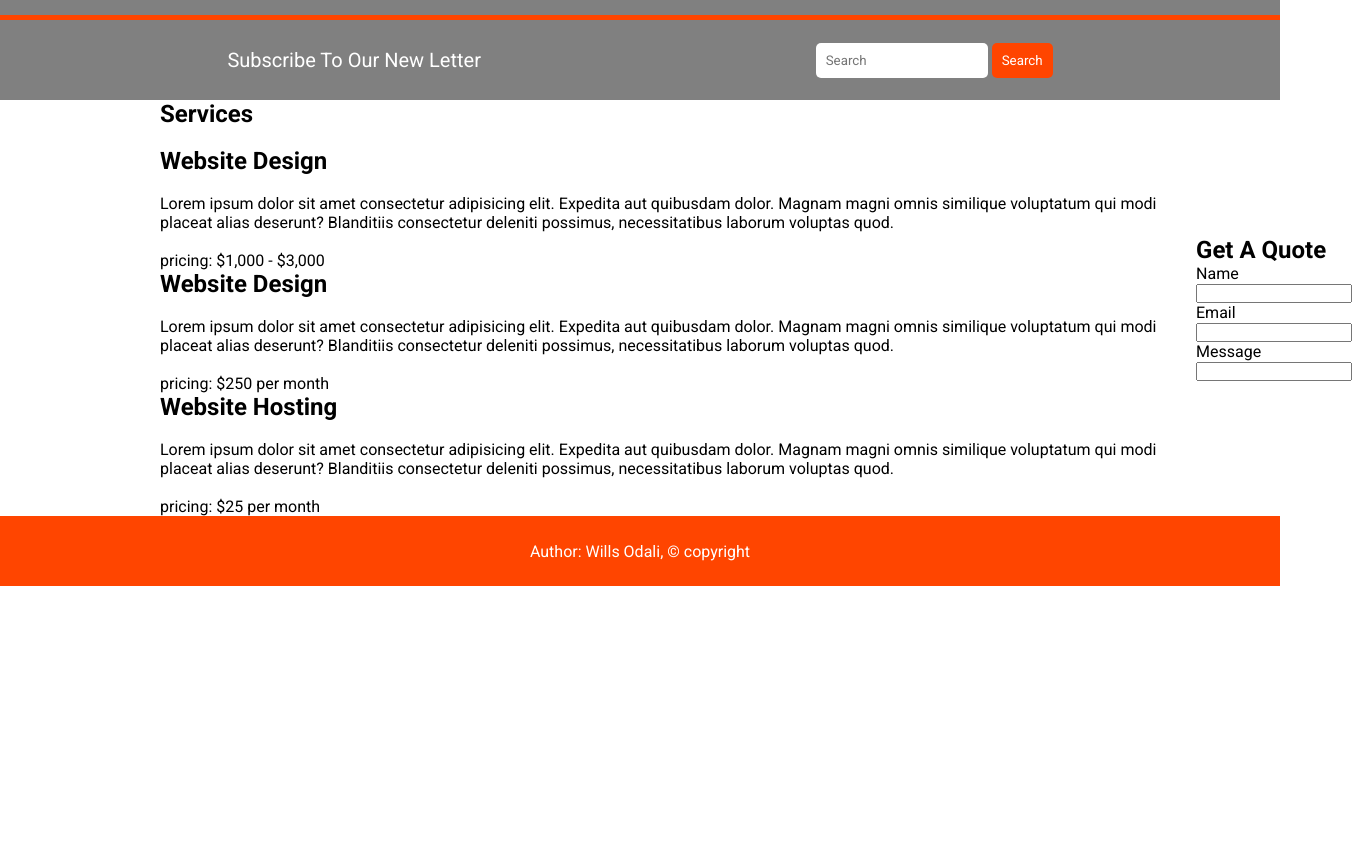
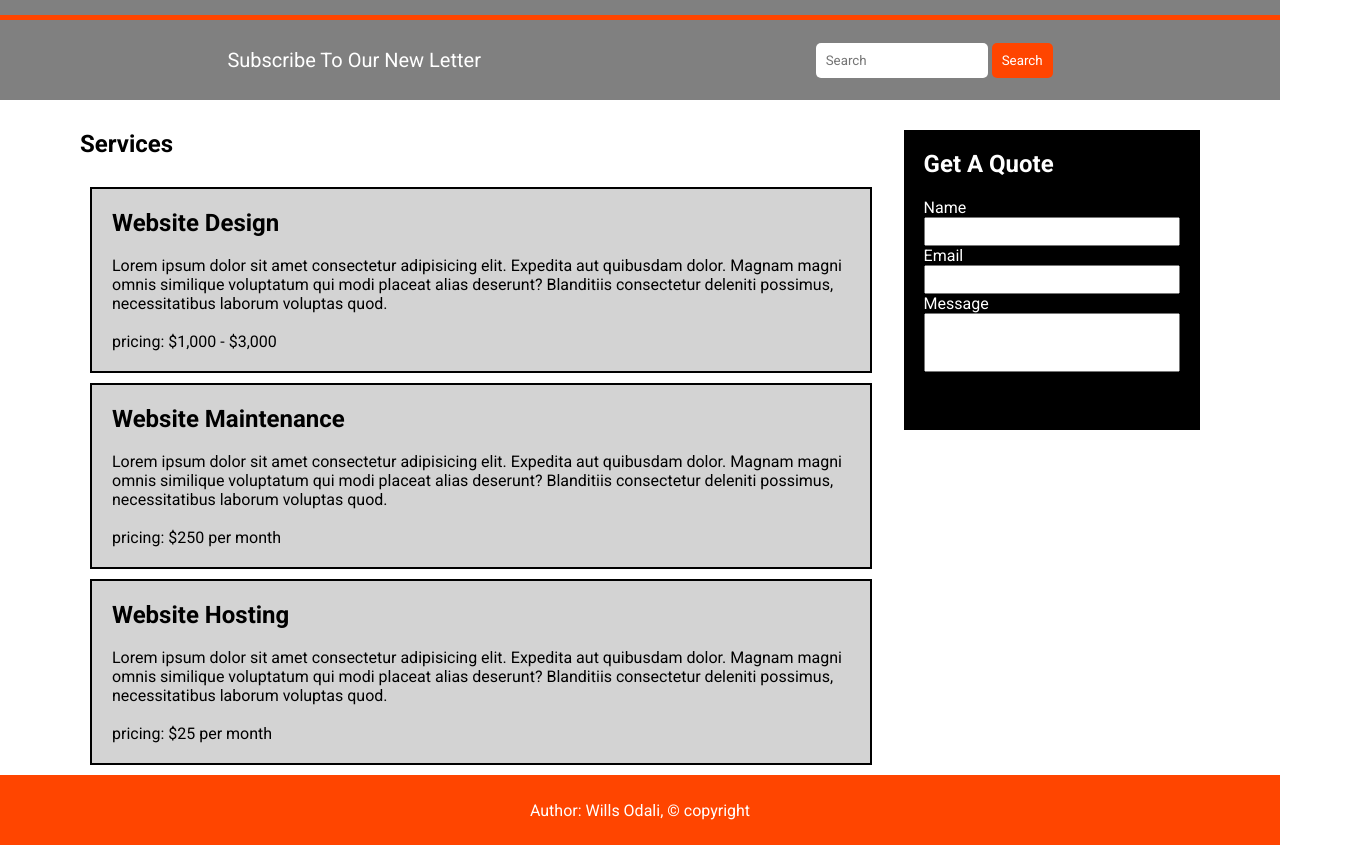
Before and after one commit to sirwills/acme, a plain HTML site: page service.html in a window 1280 px wide. Shown: the part 60-905 px from the top of the page, 1360 px wide, since content can reach past the window. Before the commit the page ends 800 px from the top, so only its background shows below. Drawn offline with Linux system fonts and the light colour scheme.

Commit message:
modiefied service page with css and added a form to the service page

```diff
--- a/service.html
+++ b/service.html
@@ -37,9 +37,9 @@
 
 
     <div class="main">
-        <div class="service-card">
-            <h2>Services</h2><br>
-            <div>
+        <div class="servtext">
+            <h2 >Services</h2><br>
+            <div class="service-fee">
 
                 <h2>Website Design</h2> <br>
                 <p>Lorem ipsum dolor sit amet consectetur adipisicing elit. Expedita aut quibusdam dolor. Magnam magni omnis similique voluptatum qui modi placeat alias deserunt? Blanditiis consectetur deleniti possimus, necessitatibus laborum voluptas quod.</p>
@@ -50,35 +50,46 @@
 
 
 
-            <div>
+            <div class="service-fee">
 
-                <h2>Website Design</h2> <br>
+                <h2>Website Maintenance</h2> <br>
                 <p>Lorem ipsum dolor sit amet consectetur adipisicing elit. Expedita aut quibusdam dolor. Magnam magni omnis similique voluptatum qui modi placeat alias deserunt? Blanditiis consectetur deleniti possimus, necessitatibus laborum voluptas quod.</p>
 
                 <br><p>pricing: $250 per  month</p>
 
             </div>
-            <h2>Website Hosting</h2> <br>
+
+
+            <div class="service-fee">
+                <h2>Website Hosting</h2> <br>
                 <p>Lorem ipsum dolor sit amet consectetur adipisicing elit. Expedita aut quibusdam dolor. Magnam magni omnis similique voluptatum qui modi placeat alias deserunt? Blanditiis consectetur deleniti possimus, necessitatibus laborum voluptas quod.</p>
                 <br><p>pricing: $25 per  month</p>
 
 
-            <div>
+            </div>
 
-            </div>
+
         </div>
 
-        <div>
+        <div class="form-card">
+
             <h2>Get A Quote</h2>
-            <form action="">
-                <label for="name">Name</label>
-                <input type="text"><br>
-                <label for="email">Email</label>
-                <input type="email"><br>
-                <label for="message">Message</label><br>
-                <input type="textbox">
 
-            </form>
+
+            <div class="formarea">
+
+                <form action="">
+                    <label for="name">Name</label><br>
+                    <input class="input-area" type="text"><br>
+                    <label for="email">Email</label><br>
+                    <input class="input-area" type="email"><br>
+                    <label for="message">Message</label><br>
+                    <input class="textbox" type="textbox">
+
+
+                </form>
+            </div>
+
         </div>
 
 
--- a/style.css
+++ b/style.css
@@ -68,7 +68,7 @@ section{
     display: flex;
     align-items: center;
     justify-content: space-around;
-    border: 2px solid blacks;
+    /* border: 2px solid black; */
     background-color: grey;
     padding-left: 60px;
     padding-right: 60px;
@@ -135,15 +135,13 @@ footer{
     justify-content: center;
 }
 .main{
-    width: 100%;
+    width: auto;
     height: auto;
     background-color: white;
     display: flex;
-    align-items: center;
     justify-content: space-around;
     margin-right: 80px;
     margin-left: 80px;
-
 
 }
 .about{
@@ -188,10 +186,36 @@ footer{
     align-items: center;
 }
 
-.service-card{
+.service-fee{
+    background-color: lightgray;
+    width: 95%;
+    padding: 20px;
+    border: 2px solid black;
+    margin: 10px;
+}
 
-    margin-left: 80px;
-    height: auto;
+.form-card{
+    background-color: black;
+    color: white;
+    height: 300px;
+    width: 600px;
+    padding: 20px;
+    margin-top: 30px;
+
+}
+.input-area{
+    padding: 5px;
     width: 100%;
 
 }
+.textbox{
+    padding: 20px;
+    width: 100%;
+
+}
+.servtext{
+    margin-top: 30px;
+}
+.formarea{
+    margin-top: 20px;
+}
```
